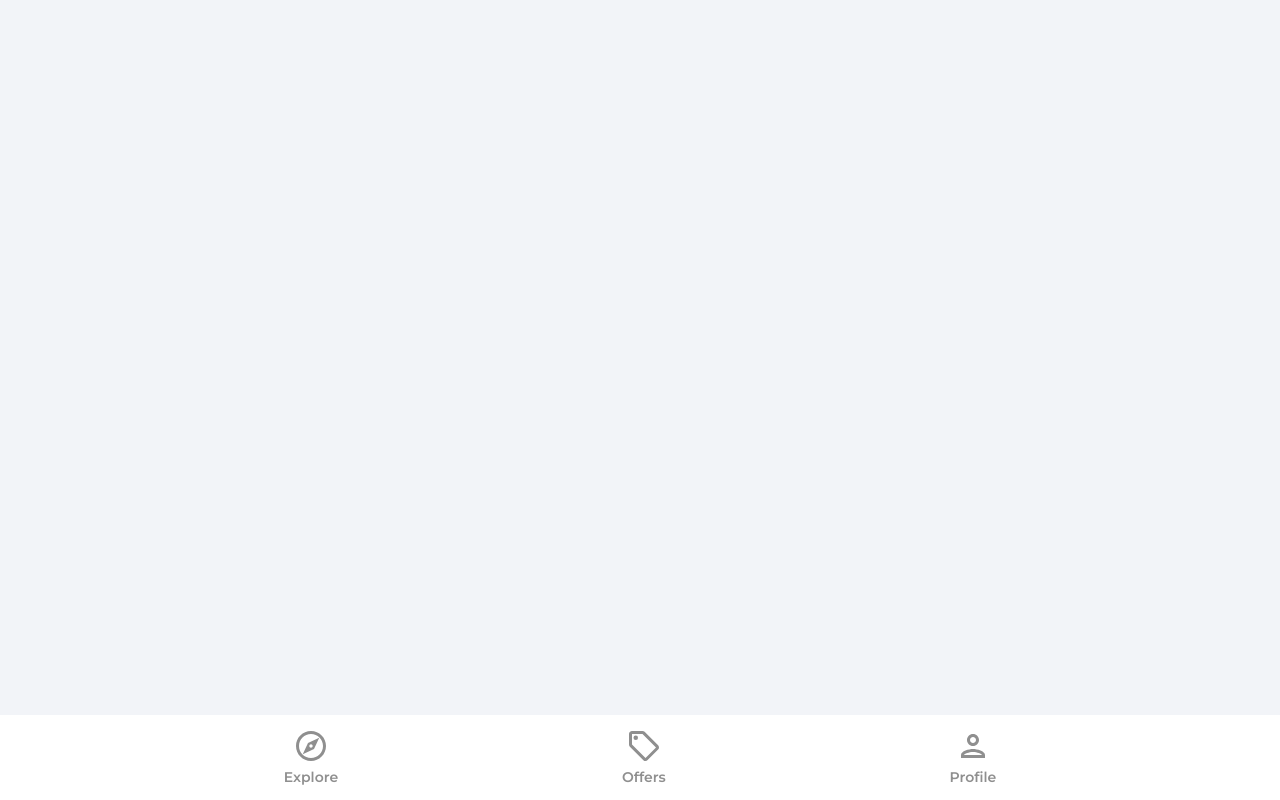
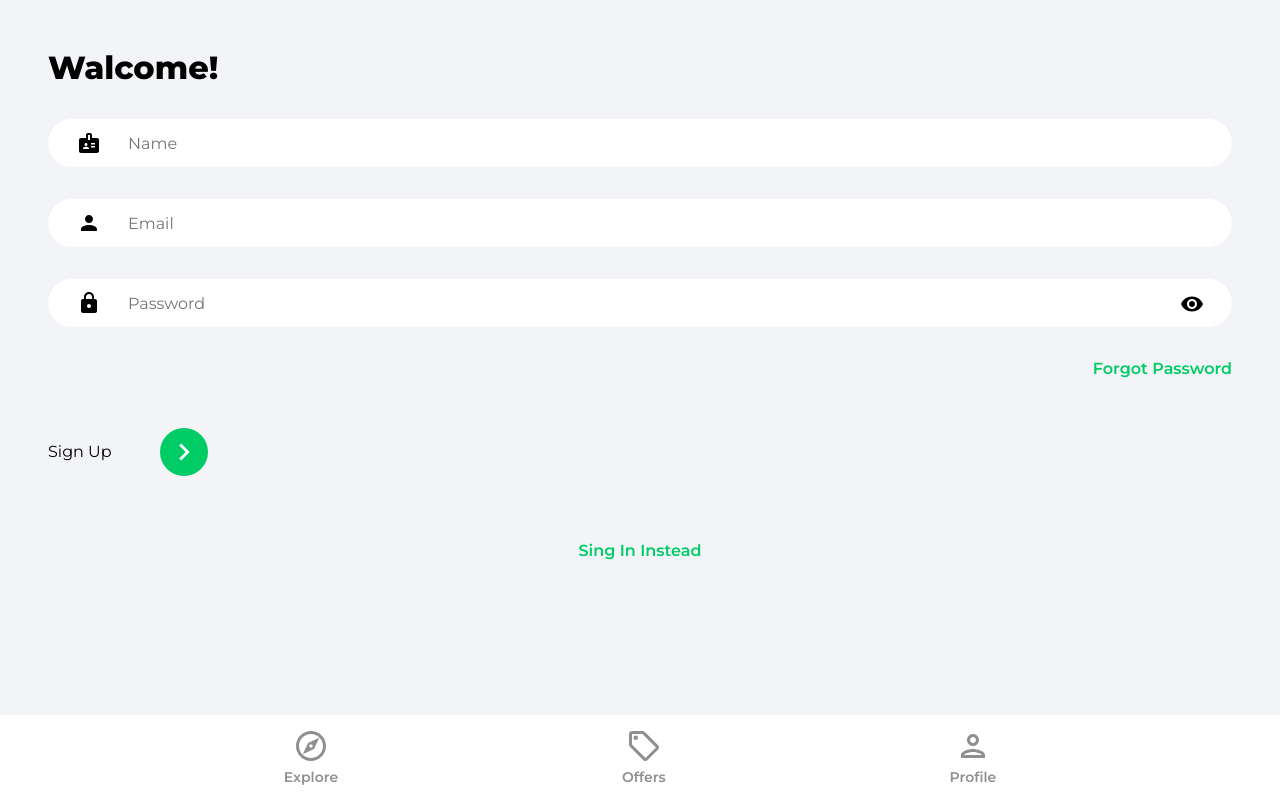
Before and after one commit to TheodoraDimitrova/RBS_Real_Estate, a React (Create React App) app: page /sign-up in a window 1280 px wide. Built offline with nearby package versions, Linux system fonts and the light colour scheme.

Commit message:
SignIn,SignUp Forms

```diff
--- a/src/App.js
+++ b/src/App.js
@@ -4,8 +4,8 @@ import Explore from "./pages/Explore";
 import ForgotPassword from "./pages/ForgotPassword";
 import Offers from "./pages/Offers";
 import Profile from "./pages/Profile";
-import SingIn from "./pages/SingIn";
-import SingUp from "./pages/SingUp";
+import SignIn from "./pages/SignIn";
+import SignUp from "./pages/SignUp";
 
 function App() {
   return (
@@ -13,9 +13,9 @@ function App() {
       <Router>
         <Routes>
           <Route path="/" element={<Explore />} />
-          <Route path="/profile" element={<Profile />} />
-          <Route path="/singIn" element={<SingIn />} />
-          <Route path="/singUp" element={<SingUp />} />
+          <Route path="/profile" element={<SignIn />} />
+          <Route path="/sign-in" element={<SignIn />} />
+          <Route path="/sign-up" element={<SignUp />} />
           <Route path="/offers" element={<Offers />} />
           <Route path="/forgotenPass" element={<ForgotPassword />} />
         </Routes>
--- a/src/components/Navbar.jsx
+++ b/src/components/Navbar.jsx
@@ -35,13 +35,13 @@ function Navbar() {
             />
             <p className={pathMatchRoute("/offers") ? "navbarListItemNameActive" : "navbarListItemName"}>Offers</p>
           </li>
-          <li className="navbarListItem" onClick={() => navigate("/profile")}>
+          <li className="navbarListItem" onClick={() => navigate("/signIn")}>
             <PersonOutlineIcon
-              fill={pathMatchRoute("/profile") ? "#2c2c2c" : "#8f8f8f"}
+              fill={pathMatchRoute("/signIn") ? "#2c2c2c" : "#8f8f8f"}
               width="36px"
               height="36px"
             />
-            <p className={pathMatchRoute("/profile") ? "navbarListItemNameActive" : "navbarListItemName"}>Profile</p>
+            <p className={pathMatchRoute("/signIn") ? "navbarListItemNameActive" : "navbarListItemName"}>Profile</p>
           </li>
         </ul>
       </nav>
--- /dev/null
+++ b/src/pages/SignIn.jsx
@@ -0,0 +1,75 @@
+import { useState } from "react";
+import { Link, useNavigate } from "react-router-dom";
+import { ReactComponent as ArrowRightIcon } from "../assets/svg/keyboardArrowRightIcon.svg";
+import visibilityIcon from "../assets/svg/visibilityIcon.svg";
+
+function SingIn() {
+  const [showPassword, setShowPassword] = useState(false);
+  const [formData, setFormData] = useState({
+
+    email: "",
+    password: "",
+  });
+
+  const { email, password } = formData;
+  const onChange = (e) => {
+    setFormData((prevState) => ({
+      ...prevState,
+      [e.target.id]: e.target.value,
+    }));
+  };
+
+  return (
+    <>
+      <div className="pageContainer">
+        <header>
+          <p className="pageHeader">Walcome Back!</p>
+        </header>
+
+        <from>
+
+          <input
+            type="email"
+            className="emailInput"
+            placeholder="Email"
+            id="email"
+            value={email}
+            onChange={onChange}
+          />
+          <div className="passwordInputDiv">
+            <input
+              type={showPassword ? "text" : "password"}
+              className="passwordInput"
+              placeholder="Password"
+              id="password"
+              value={password}
+              onChange={onChange}
+            />
+            <img
+              src={visibilityIcon}
+              alt="show password"
+              className="showPassword"
+              onClick={() => setShowPassword((privState) => !privState)}
+            />
+          </div>
+          <Link to="/forgotenPass" className="forgotPasswordLink">
+            Forgot Password
+          </Link>
+          <div className="signInBar">
+            <p className="singInText">Sign In</p>
+            <button className="signInButton">
+              <ArrowRightIcon fill="#ffffff" width="34px" height="34px" />
+            </button>
+          </div>
+        </from>
+
+        {/* Google OAuth */}
+        <Link to="/sign-up" className="registerLink">
+          Sign Up Instead
+        </Link>
+      </div>
+    </>
+  );
+}
+
+export default SingIn;
--- /dev/null
+++ b/src/pages/SignUp.jsx
@@ -0,0 +1,82 @@
+import { useState } from "react";
+import { Link, useNavigate } from "react-router-dom";
+import { ReactComponent as ArrowRightIcon } from "../assets/svg/keyboardArrowRightIcon.svg";
+import visibilityIcon from "../assets/svg/visibilityIcon.svg";
+
+function SignUp() {
+  const [showPassword, setShowPassword] = useState(false);
+  const [formData, setFormData] = useState({
+    name:'',
+    email: "",
+    password: "",
+  });
+
+  const { name , email, password } = formData;
+  const onChange = (e) => {
+    setFormData((prevState) => ({
+      ...prevState,
+      [e.target.id]: e.target.value,
+    }));
+  };
+
+  return (
+    <>
+      <div className="pageContainer">
+        <header>
+          <p className="pageHeader">Walcome!</p>
+        </header>
+
+        <from>
+        <input
+            type="text"
+            className="nameInput"
+            placeholder="Name"
+            id="name"
+            value={name}
+            onChange={onChange}
+          />
+          <input
+            type="email"
+            className="emailInput"
+            placeholder="Email"
+            id="email"
+            value={email}
+            onChange={onChange}
+          />
+          <div className="passwordInputDiv">
+            <input
+              type={showPassword ? "text" : "password"}
+              className="passwordInput"
+              placeholder="Password"
+              id="password"
+              value={password}
+              onChange={onChange}
+            />
+            <img
+              src={visibilityIcon}
+              alt="show password"
+              className="showPassword"
+              onClick={() => setShowPassword((privState) => !privState)}
+            />
+          </div>
+          <Link to="/forgotenPass" className="forgotPasswordLink">
+            Forgot Password
+          </Link>
+          <div className="signInBar">
+            <p className="singInText">Sign Up</p>
+            <button className="signInButton">
+              <ArrowRightIcon fill="#ffffff" width="34px" height="34px" />
+            </button>
+          </div>
+        </from>
+
+        {/* Google OAuth */}
+        <Link to="/sign-in" className="registerLink">
+          Sing In Instead
+        </Link>
+      </div>
+    </>
+  );
+}
+
+export default SignUp;
--- a/src/pages/SingUp.jsx
+++ /dev/null
@@ -1,9 +0,0 @@
-import React from 'react'
-
-function SingUp() {
-  return (
-    <div>SingUp</div>
-  )
-}
-
-export default SingUp
```
Also changed, not shown: src/pages/SingIn.jsx (deleted).
